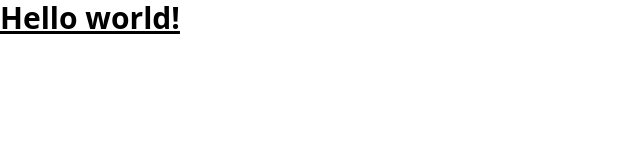
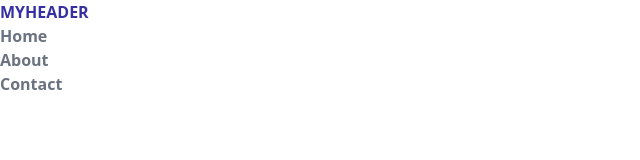
Before and after one commit to s2000promax/TailwindCSS, a website: page index.html in a window 1280 px wide. Shown: the whole page, without its empty margins (0-640 px from the left). Drawn offline with Linux system fonts and the light colour scheme.

Commit message:
feat: fonts and color

```diff
--- a/index.html
+++ b/index.html
@@ -7,8 +7,15 @@
     <title>TailwindCSS</title>
 </head>
 <body>
-    <h1 class="text-3xl font-bold underline">
-        Hello world!
-    </h1>
+<header>
+    <a class="uppercase font-bold text-indigo-800" href="#">myHeader</a>
+    <nav>
+        <ul class="text-gray-500 font-semibold">
+            <li><a href="#">Home</a></li>
+            <li><a href="#">About</a></li>
+            <li><a href="#">Contact</a></li>
+        </ul>
+    </nav>
+</header>
 </body>
 </html>
--- a/package.json
+++ b/package.json
@@ -4,7 +4,7 @@
   "description": "TailwindCSS framework",
   "main": "index.js",
   "scripts": {
-    "build": "tailwindcss build -i src/main.css -o public/style.css"
+    "build": "tailwindcss build -i src/main.css -o public/style.css --watch"
   },
   "repository": {
     "type": "git",
```
Also changed, not shown: public/style.css.
